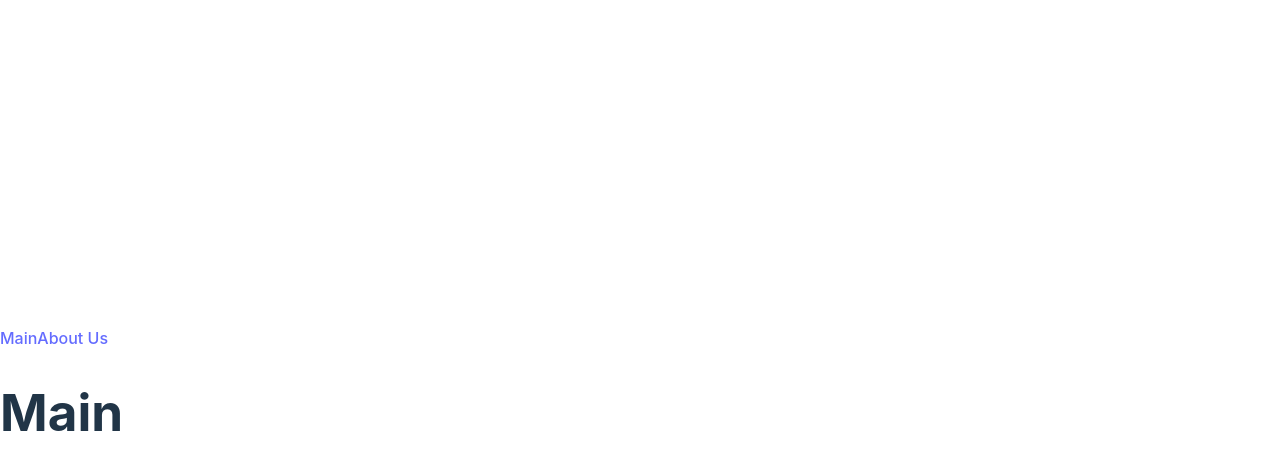
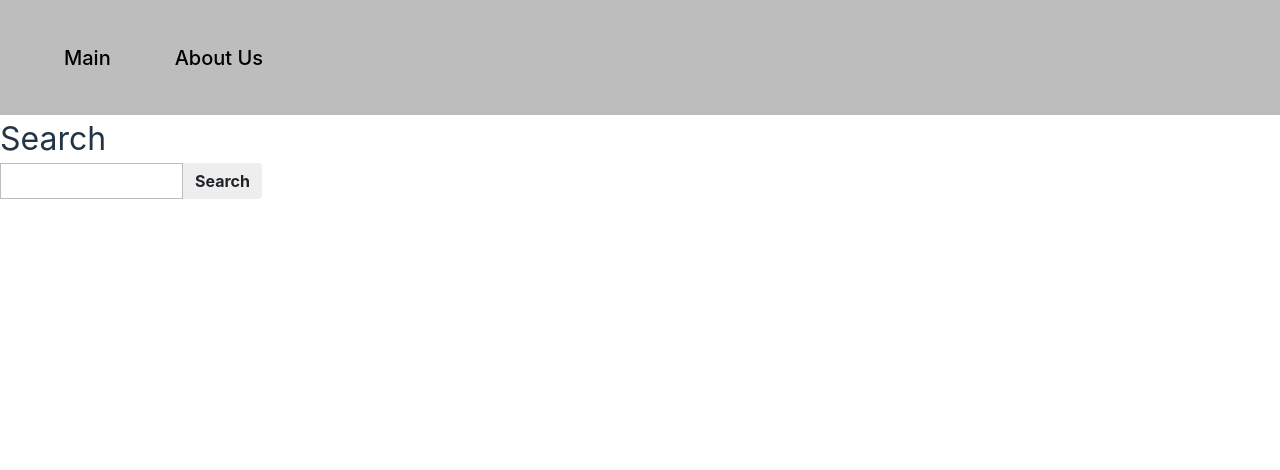
Before and after one commit to AndreiPavlov135/React-Components, a React (Vite) app: page / in a window 1280 px wide. Shown: the top 470 px of the page. Built offline with nearby package versions, Linux system fonts and the light colour scheme.

Commit message:
feat: add input to main and styles

```diff
--- /dev/null
+++ b/src/components/Header/Header.css
@@ -0,0 +1,22 @@
+.header {
+  display: flex;
+  align-items: center;
+  background-color: #bdbdbd;
+  width: 100vw;
+  height: 115px;
+}
+
+.header__link {
+  padding-left: 5%;
+  color: #000;
+  font-size: 20px;
+}
+
+.header__link:hover {
+  color: #eee;
+  transition: 0.2s;
+}
+
+.hidden {
+  background-color: #bdbdbd;
+}
--- a/src/components/Header/Header.tsx
+++ b/src/components/Header/Header.tsx
@@ -1,12 +1,17 @@
 import React from 'react';
 import { Link } from 'react-router-dom';
+import './Header.css';
 
 export default class Header extends React.Component {
   render() {
     return (
-      <header>
-        <Link to="/">Main</Link>
-        <Link to="/aboutus">About Us</Link>
+      <header className="header">
+        <Link className="header__link main" to="/">
+          Main
+        </Link>
+        <Link className="header__link about-us" to="/aboutus">
+          About Us
+        </Link>
       </header>
     );
   }
--- /dev/null
+++ b/src/components/Main/Main.css
@@ -0,0 +1,46 @@
+.text-field__group {
+  display: flex;
+}
+
+.text-field__label {
+  font-size: 2em;
+}
+
+.text-field__btn {
+  display: inline-block;
+  font-weight: 700;
+  line-height: 1.5;
+  color: #212529;
+  text-align: center;
+  cursor: pointer;
+  background-color: #eee;
+  border: 1px solid #bdbdbd;
+  padding: 0.375rem 0.75rem;
+  font-size: 1rem;
+  border-radius: 0.25rem;
+  transition: 0.15s;
+  outline: none;
+}
+
+.text-field__btn:active,
+.text-field__btn:focus {
+  outline: none;
+}
+.text-field__btn:hover {
+  background-color: #bdbdbd;
+}
+.text-field__group .text-field__input {
+  border: 1px solid #bdbdbd;
+  border-top-right-radius: 0;
+  border-bottom-right-radius: 0;
+  position: relative;
+  outline: none;
+}
+
+.text-field__group .text-field__btn {
+  position: relative;
+  border-top-left-radius: 0;
+  border-bottom-left-radius: 0;
+  border-left-width: 0;
+  border: 0;
+}
--- a/src/components/Main/Main.tsx
+++ b/src/components/Main/Main.tsx
@@ -1,7 +1,20 @@
 import React from 'react';
+import './Main.css';
 
 export default class Main extends React.Component {
   render() {
-    return <h1>Main</h1>;
+    return (
+      <div className="text-field">
+        <label className="text-field__label" htmlFor="search">
+          Search
+        </label>
+        <div className="text-field__group">
+          <input className="text-field__input" type="search" id="search" name="search" />
+          <button className="text-field__btn" type="button">
+            Search
+          </button>
+        </div>
+      </div>
+    );
   }
 }
--- a/src/index.css
+++ b/src/index.css
@@ -26,7 +26,6 @@ a:hover {
 body {
   margin: 0;
   display: flex;
-  place-items: center;
   min-width: 320px;
   min-height: 100vh;
 }
--- a/tsconfig.json
+++ b/tsconfig.json
@@ -13,7 +13,10 @@
     "strict": true,
     "skipLibCheck": true,
     "baseUrl": "./src",
-    "resolveJsonModule": true
+    "resolveJsonModule": true,
+    "paths": {
+      "@components/*": ["src/components/*"]
+    }
   },
   "include": ["./src/**/*", "styled.d.ts"]
 }
```
